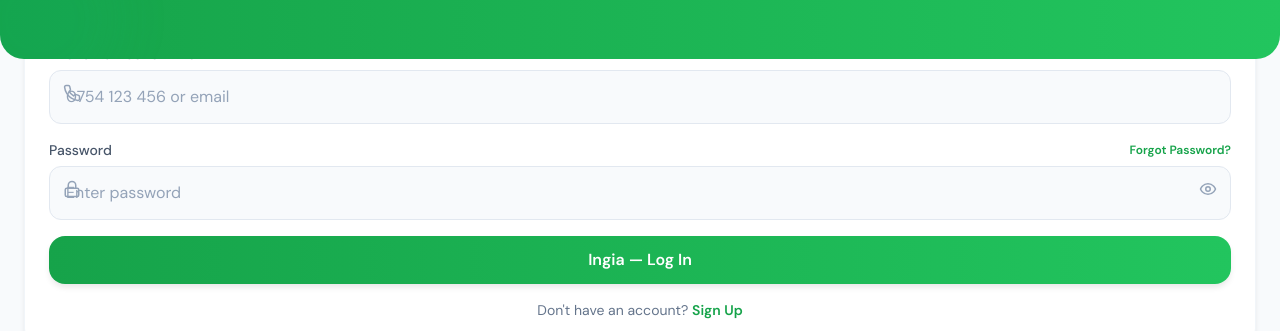
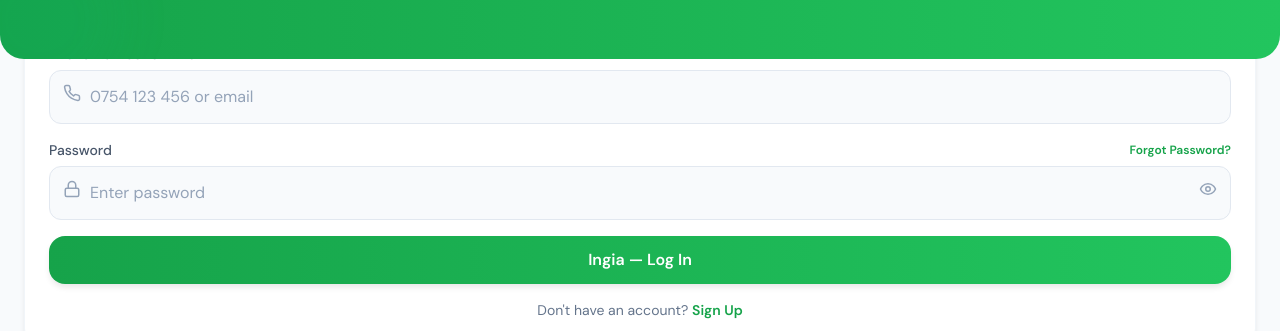
Before and after one commit to mwasambilijaphet-glitch/Laundry-Connect--frontend, a React (Vite) app: page /auth in a window 1280 px wide. Shown: the part 197-528 px from the top of the page. Built offline with nearby package versions, Linux system fonts and the light colour scheme.

Commit message:
fix input icon overlap by ensuring pl-10 padding applies
https://claude.ai/code/session_01RstBsrMtLNtjm3sXnPrrku

```diff
--- a/src/index.css
+++ b/src/index.css
@@ -144,6 +144,12 @@
   border-radius: 12px;
   color: #1e293b;
   transition: all 0.3s;
+}
+.input-field.pl-10 {
+  padding-left: 2.5rem;
+}
+.input-field.pr-10 {
+  padding-right: 2.5rem;
 }
 .input-field::placeholder {
   color: #94a3b8;
```
